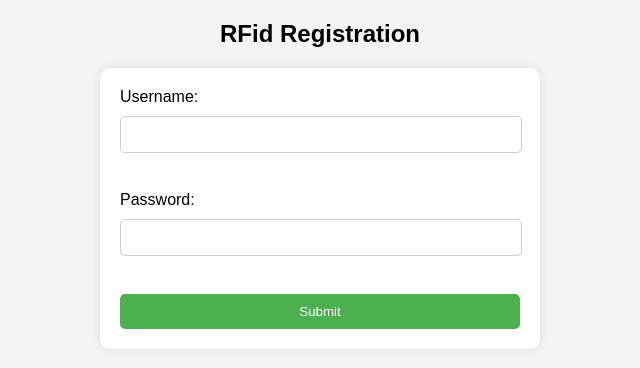
After one commit to Shaik-Abdul-Rahman/MajorProject, a Flask app: page /rfid_register in a window 1280 px wide. The commit adds this page. Shown: the top 368 px of the page, without its empty margins (320-960 px from the left). Run offline with Flask 3, Linux system fonts and the light colour scheme.

Commit message:
adding rfid functionality

```diff
--- a/server.py
+++ b/server.py
@@ -219,7 +219,33 @@ def get_camera_feed():
     return Response(generate_frames(), mimetype='multipart/x-mixed-replace; boundary=frame')
 
 
+@app.route('/rfid_register')
+def rfid_register():
+    return render_template('rfid_register.html')
 
+@app.route('/detail_confirmation',methods=['POST'])
+def detail_confirmation():
+    data = request.get_json()
+    username = data.get('username')
+    password = data.get('password')
+
+    conn = get_db_connection()
+    cursor = conn.cursor()
+
+    cursor.execute('SELECT * FROM users WHERE username = ? and password = ?',(username,password))
+    user = cursor.fetchone()
+
+    if user:
+        return jsonify({'confirmation': 'success'})
+    else:
+        return jsonify({'confirmation': 'failure'})
+
+    return render_template
+
+@app.route('/confirm_card_registration',methods = ['GET'])
+def card_confirmation():
+
+    return jsonify({'registration':'success'})
 
 if __name__ == '__main__':
     app.run(host='0.0.0.0', port=5000, debug=True, threaded=True)
--- /dev/null
+++ b/templates/rfid_register.html
@@ -0,0 +1,124 @@
+<!DOCTYPE html>
+<html lang="en">
+<head>
+    <meta charset="UTF-8">
+    <meta name="viewport" content="width=device-width, initial-scale=1.0">
+    <title>RFid Registration</title>
+    <style>
+        body {
+    font-family: Arial, sans-serif;
+    background-color: #f4f4f4;
+    margin: 0;
+    padding: 0;
+}
+
+h2 {
+    text-align: center;
+    margin-bottom: 20px;
+}
+
+form {
+    max-width: 400px;
+    margin: 0 auto;
+    padding: 20px;
+    background-color: #fff;
+    border-radius: 10px;
+    box-shadow: 0 0 10px rgba(0, 0, 0, 0.1);
+}
+
+form label {
+    display: block;
+    margin-bottom: 10px;
+}
+
+form input[type="text"],
+form input[type="password"] {
+    width: 95%;
+    padding: 10px;
+    margin-bottom: 20px;
+    border: 1px solid #ccc;
+    border-radius: 5px;
+}
+
+form button {
+    width: 100%;
+    padding: 10px;
+    background-color: #4CAF50;
+    color: #fff;
+    border: none;
+    border-radius: 5px;
+    cursor: pointer;
+}
+
+#rfidPrompt {
+    text-align: center;
+    margin-top: 20px;
+}
+
+    </style>
+</head>
+<body>
+    <h2>RFid Registration</h2>
+    <form id="rfidForm">
+        <label for="username">Username:</label>
+        <input type="text" id="username" name="username" required><br><br>
+        <label for="password">Password:</label>
+        <input type="password" id="password" name="password" required><br><br>
+        <button type="button" onclick="sendDetails()">Submit</button>
+    </form>
+
+    <div id="rfidPrompt" style="display: none;">
+        <p>Please put your RFid card on the sensor.</p>
+    </div>
+
+    <script>
+        function sendDetails() {
+            var username = document.getElementById('username').value;
+            var password = document.getElementById('password').value;
+            var xhr = new XMLHttpRequest();
+            xhr.open('POST', '/detail_confirmation', true);
+            xhr.setRequestHeader('Content-Type', 'application/json');
+            xhr.onreadystatechange = function () {
+                if (xhr.readyState === XMLHttpRequest.DONE) {
+                    if (xhr.status === 200) {
+                        var response = JSON.parse(xhr.responseText);
+                        if (response.confirmation === "success") {
+                            document.getElementById('rfidForm').style.display = 'none';
+                            document.getElementById('rfidPrompt').style.display = 'block';
+                            setTimeout(confirmCardRegistration, 5000)
+                        } else {
+                            alert("Confirmation failed. Please try again.");
+                        }
+                    } else {
+                        console.error('Error sending details:', xhr.status);
+                    }
+                }
+            };
+            xhr.send(JSON.stringify({ username: username, password: password }));
+        }
+
+        function confirmCardRegistration() {
+            var xhr = new XMLHttpRequest();
+            xhr.open('GET', '/confirm_card_registration', true);
+            xhr.onreadystatechange = function () {
+                if (xhr.readyState === XMLHttpRequest.DONE) {
+                    if (xhr.status === 200) {
+                        var response = JSON.parse(xhr.responseText);
+                        if (response.registration === "success") {
+                            alert("RFid card has been successfully registered!");
+                            window.location.href = '/home'
+                        } else {
+                            alert("RFid card registration failed.");
+                            window.location.href = '/rfid_register'
+                        }
+                    } else {
+                        console.error('Error confirming card registration:', xhr.status);
+                    }
+                }
+            };
+            xhr.send();
+        }
+
+    </script>
+</body>
+</html>
```
Also changed, not shown: templates/home.html (+78 -11 lines).
